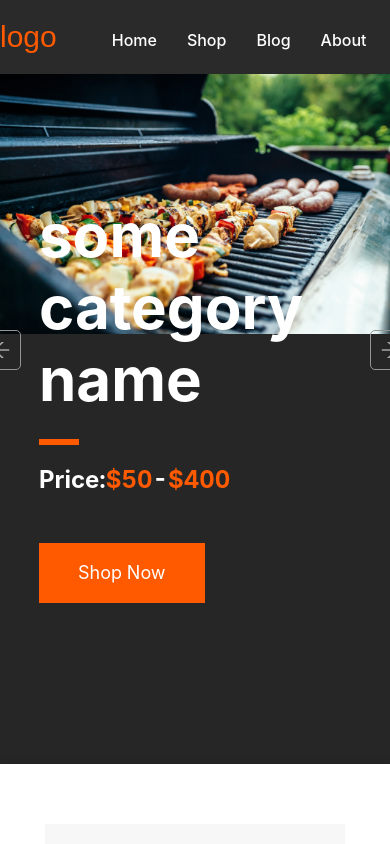
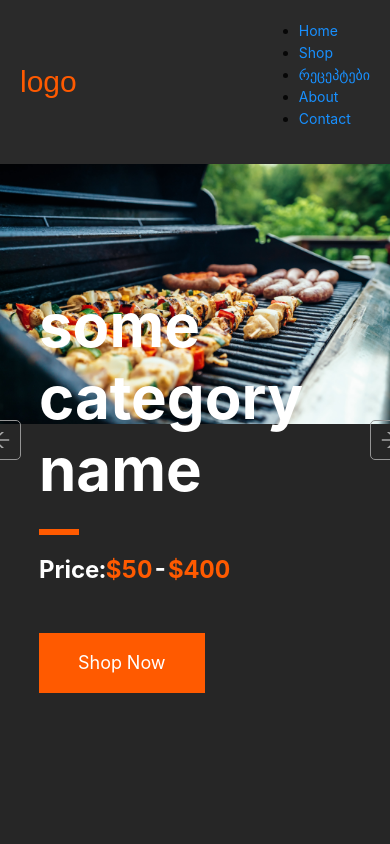
Before and after one commit to shmagiOniani/georgian-grill, a React (Create React App) app: page /home in a window 390 px wide. Shown: the top 844 px of the page. Built offline with nearby package versions, Linux system fonts and the light colour scheme; grey boxes are pictures that could not be loaded.

Commit message:
add responsive nav

```diff
--- a/src/components/navbar/Navbar.jsx
+++ b/src/components/navbar/Navbar.jsx
@@ -17,7 +17,7 @@ const navigationArr = [
     options: ["item", "item", "item", "item", "item"],
   },
   {
-    label: "Blog",
+    label: "რეცეპტები",
     link: "/blog",
     type: "dropdown",
     options: ["item", "item", "item", "item", "item"],
@@ -49,11 +49,11 @@ function Navbar() {
   const [offset, setOffset] = useState(0);
 
   useEffect(() => {
-      const onScroll = () => setOffset(window.pageYOffset);
-      // clean up code
-      window.removeEventListener('scroll', onScroll);
-      window.addEventListener('scroll', onScroll, { passive: true });
-      return () => window.removeEventListener('scroll', onScroll);
+    const onScroll = () => setOffset(window.pageYOffset);
+    // clean up code
+    window.removeEventListener("scroll", onScroll);
+    window.addEventListener("scroll", onScroll, { passive: true });
+    return () => window.removeEventListener("scroll", onScroll);
   }, []);
 
   console.log(offset);
@@ -73,6 +73,7 @@ function Navbar() {
             })}
           </ul>
         </div>
+
         <div className="search-cart">
           <div className="search">
             <Form
@@ -95,6 +96,17 @@ function Navbar() {
             <ShoppingCartOutlined />
           </div>
         </div>
+        <div className="mobile-navigation">
+          <ul>
+            {navigationArr.map((item, index) => {
+              return (
+                <li key={index}>
+                  <Link to={item.link}>{item.label}</Link>
+                </li>
+              );
+            })}
+          </ul>
+        </div>
       </div>
     </div>
   );
--- a/src/components/navbar/Navbar.scss
+++ b/src/components/navbar/Navbar.scss
@@ -14,7 +14,6 @@
   display: flex;
   justify-content: center;
   overflow: hidden;
-
   .nav-container {
     max-width: 1320px;
     width: 100%;
@@ -100,3 +99,16 @@
     }
   }
 }
+
+
+@media only screen and (max-width: 600px) {
+  .nav-container {
+    padding: 20px;
+    .navigation {
+      display: none;
+    }
+    .search-cart {
+      display: none!important;
+    }
+  }
+}
```
Also changed, not shown: src/pages/home/Home.scss (line endings or trailing spaces).
